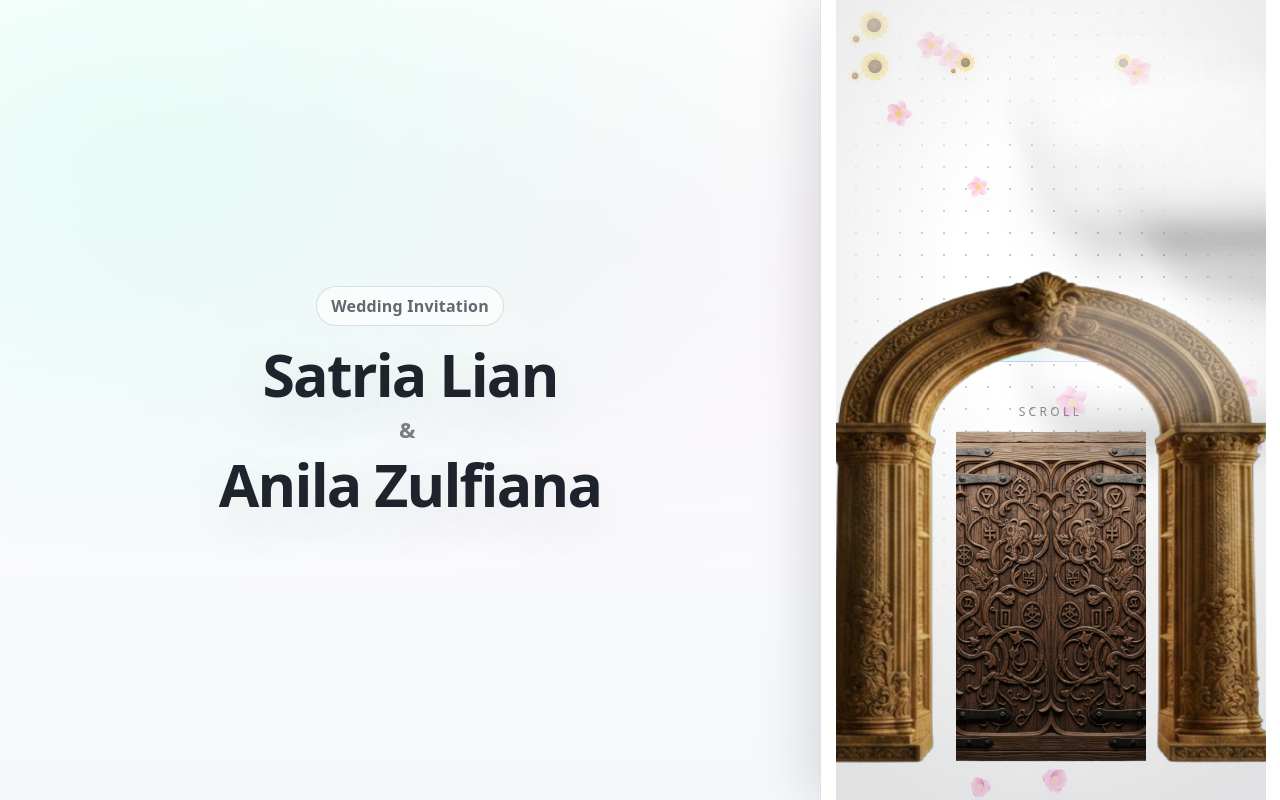
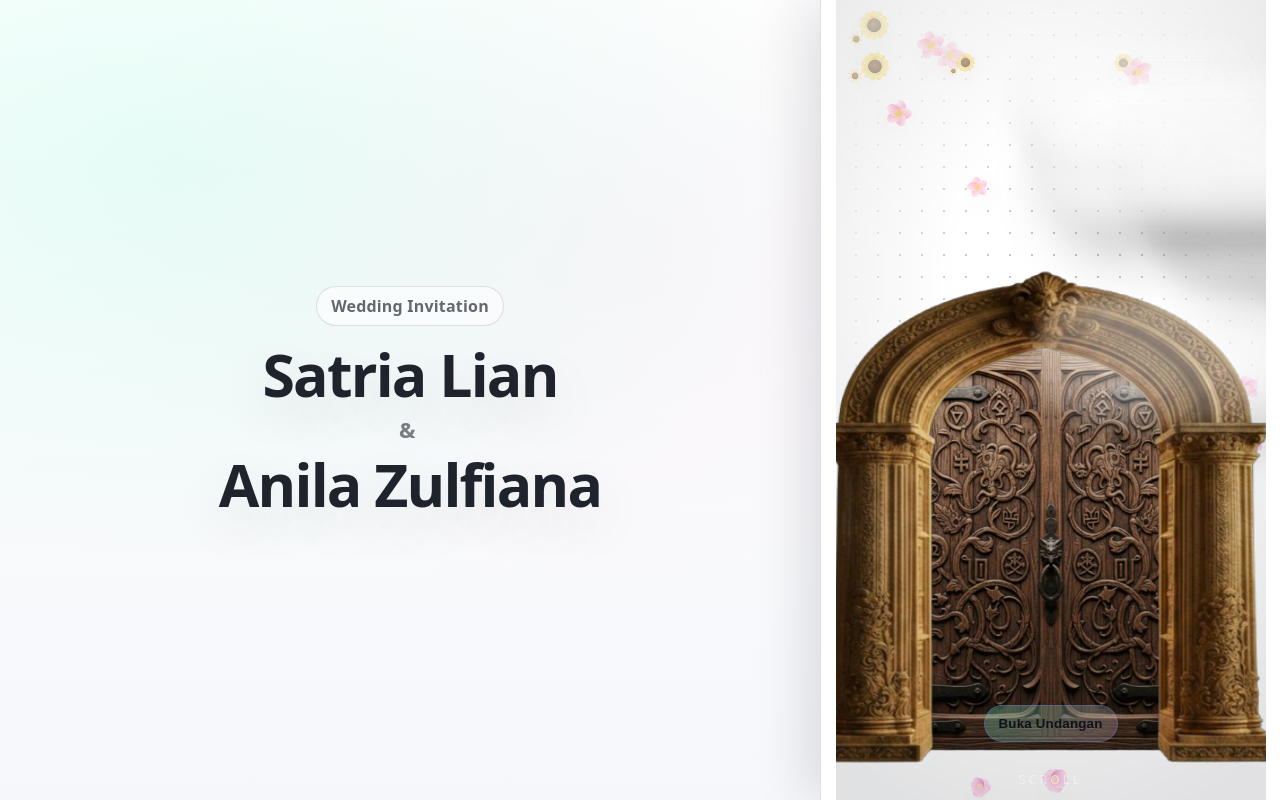
Before and after one commit to yurasera/FloWedding, a React (Vite) app: page / in a window 1280 px wide. Built offline with nearby package versions, Linux system fonts and the light colour scheme.

Commit message:
refactor(CoverHeader): Buka Undangan to bottom of cover screen

```diff
--- a/src/sections/CoverHeader.jsx
+++ b/src/sections/CoverHeader.jsx
@@ -99,9 +99,7 @@ export default function CoverHeader({
       <CloudParallaxScene count={12} seed={2} />
       <CoverDoor opened={opened} />
       <CoverGateway />
-      <div className="cover-content">
-        <div className="container">
-          {!opened ? (
+       {!opened ? (
             <div className="row center cover-open">
               <button className="btn btn-primary" onClick={onOpen}>
                 Buka Undangan
@@ -112,9 +110,12 @@ export default function CoverHeader({
               <h1 className="title">{coupleName}</h1>
             </Reveal>
           )}
-          <div className="scrollhint" aria-hidden>
-            Scroll
-          </div>
+      <div className="scrollhint scrollhint-bottom" aria-hidden>
+        Scroll
+      </div>
+      <div className="cover-content">
+        <div className="container">
+
         </div>
       </div>
     </header>
--- a/src/styles.css
+++ b/src/styles.css
@@ -235,8 +235,8 @@ code {
   left: 50%;
   bottom: 0;
   transform: translateX(-50%);
-  width: min(190px, 92vw);
-  height: min(52svh, 620px);
+  width: min(290px, 92vw);
+  height: min(66svh, 620px);
   z-index: 2;
   pointer-events: none;
   perspective: 900px;
@@ -337,11 +337,21 @@ code {
 }
 
 .scrollhint {
-  margin-top: 22px;
-  color: rgba(8, 12, 22, 0.48);
+  margin-top: 2px;
+  color: rgba(255, 255, 255, 0.48);
   font-size: 12px;
   letter-spacing: 0.28em;
   text-transform: uppercase;
+}
+
+.scrollhint-bottom {
+  position: absolute;
+  left: 50%;
+  bottom: max(12px, env(safe-area-inset-bottom));
+  transform: translateX(-50%);
+  margin-top: 0;
+  z-index: 1; /* di bawah cover-door (z-index: 2) */
+  pointer-events: none;
 }
 
 .scene {
```
